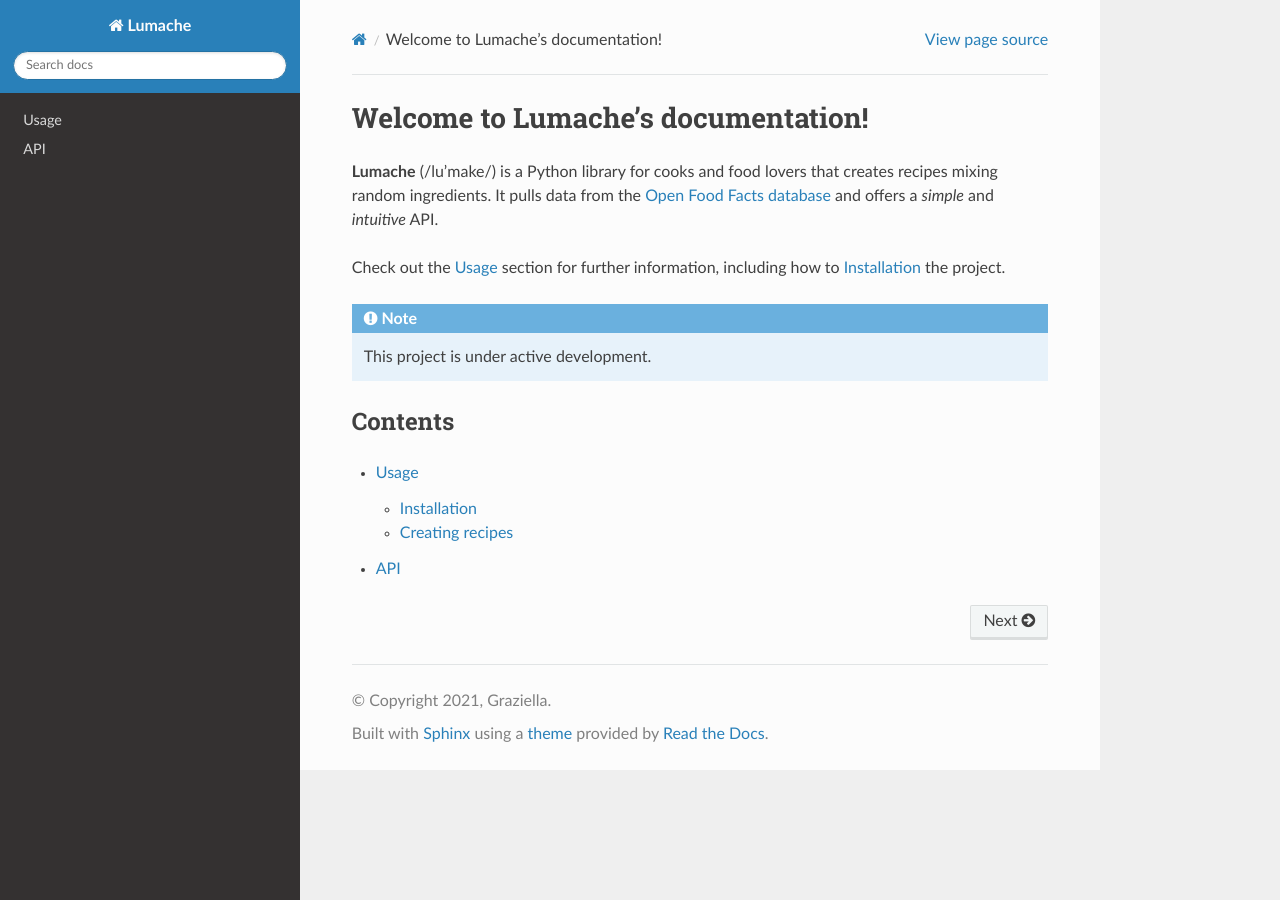
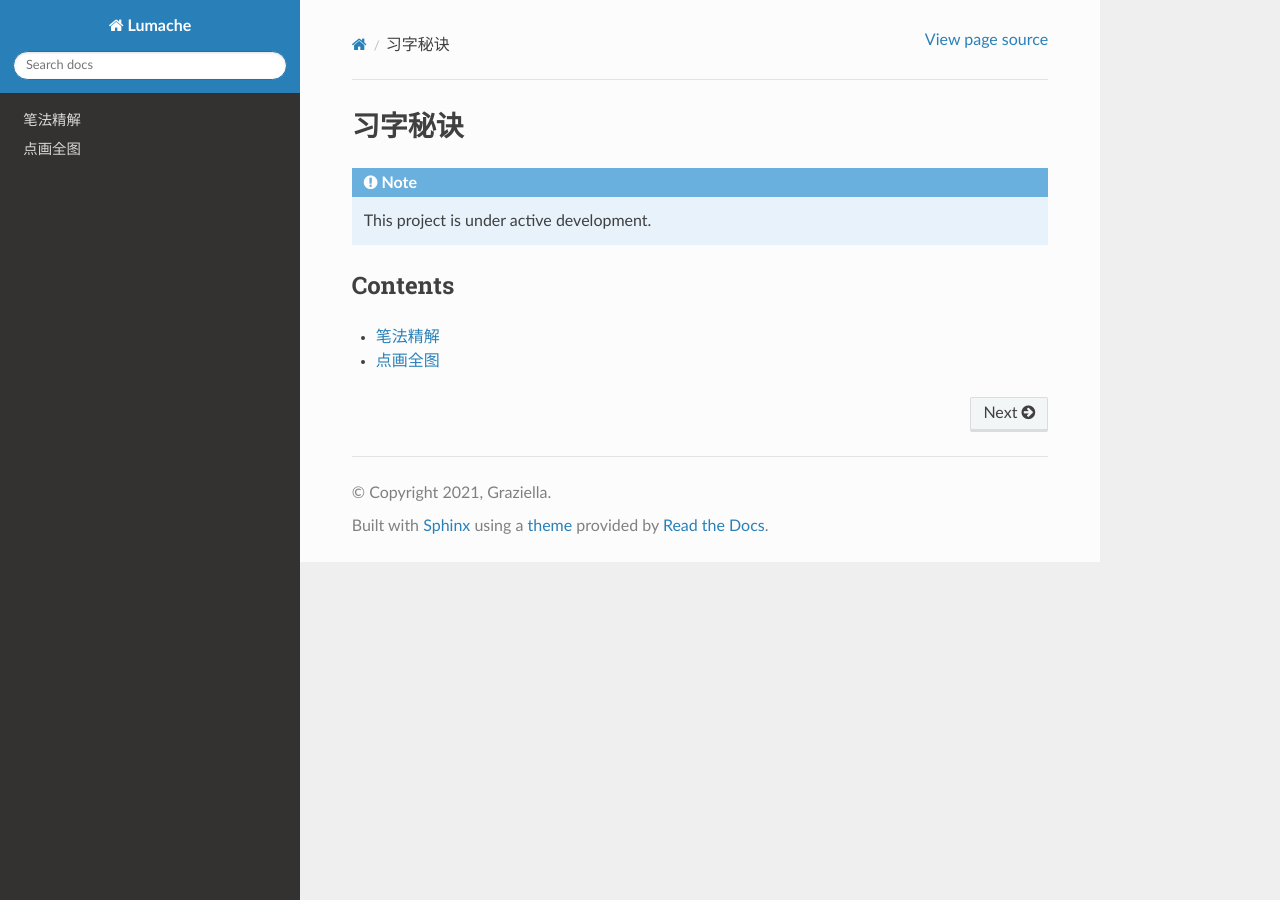
Before and after one commit to xjr7670/xi_zi_mi_jue, a Sphinx documentation site: the page built from docs/source/index.rst, in a window 1280 px wide. Built offline with Sphinx 7.4.7 and the Read the Docs theme 3.1.0, drawn with Linux system fonts in a browser that asks for light colours.

Commit message:
first update

```diff
--- a/README.rst
+++ b/README.rst
@@ -4,3 +4,5 @@
 《习字秘诀》 为清代其名书法家蒋和所著。
 
 蒋和，字仲淑，能书善画。清代泰祖永称其书曰：“隶书苍古浑厚，力追秦汉，高出辈流”。著有《学书正宗》、《说文集解》等书。
+
+本在线书籍基于天津市古籍书店、新华书店天津发行所发行的《习字秘诀》一书制作而成。
--- /dev/null
+++ b/docs/source/bi_fa_jing_jie.rst
@@ -0,0 +1,2 @@
+笔法精解
+====
--- /dev/null
+++ b/docs/source/dian_hua_quan_tu.rst
@@ -0,0 +1,2 @@
+点画全图
+====
--- a/docs/source/index.rst
+++ b/docs/source/index.rst
@@ -1,13 +1,7 @@
-Welcome to Lumache's documentation!
+习字秘诀
 ===================================
 
-**Lumache** (/lu'make/) is a Python library for cooks and food lovers
-that creates recipes mixing random ingredients.
-It pulls data from the `Open Food Facts database <https://world.openfoodfacts.org/>`_
-and offers a *simple* and *intuitive* API.
 
-Check out the :doc:`usage` section for further information, including
-how to :ref:`installation` the project.
 
 .. note::
 
@@ -18,5 +12,5 @@
 
 .. toctree::
 
-   usage
-   api
+   bi_fa_jing_jie
+   dian_hua_quan_tu
```
